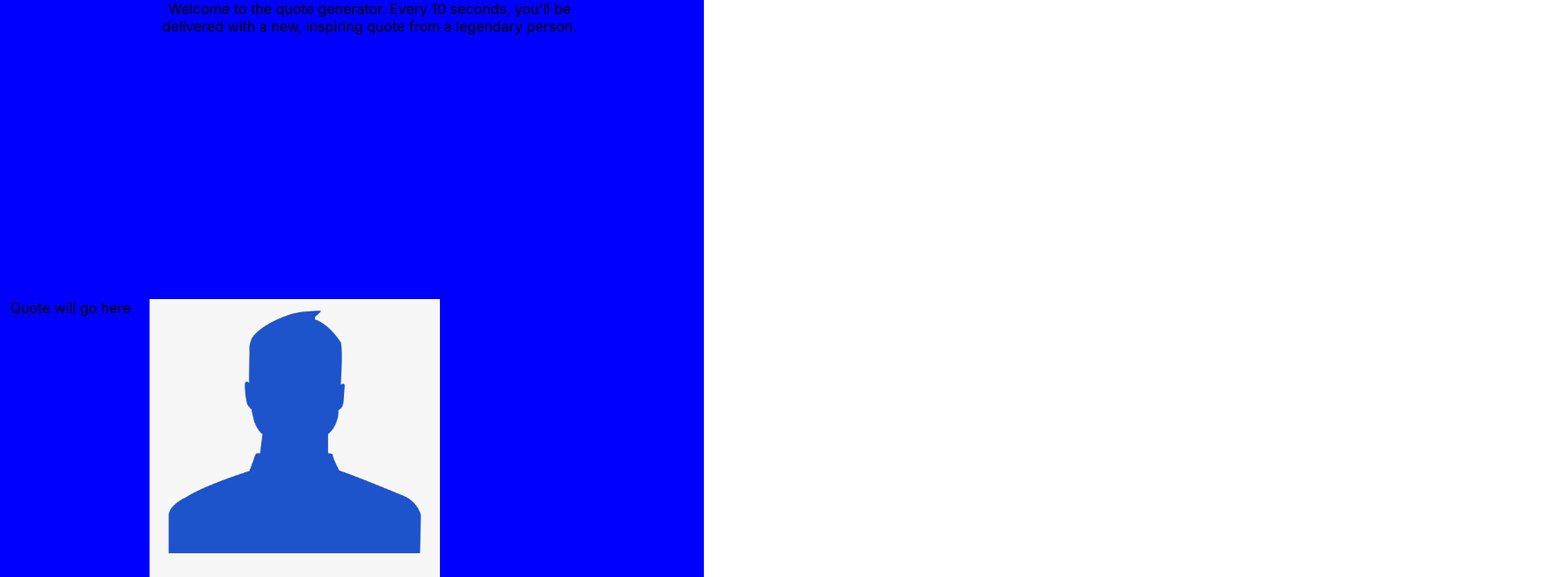
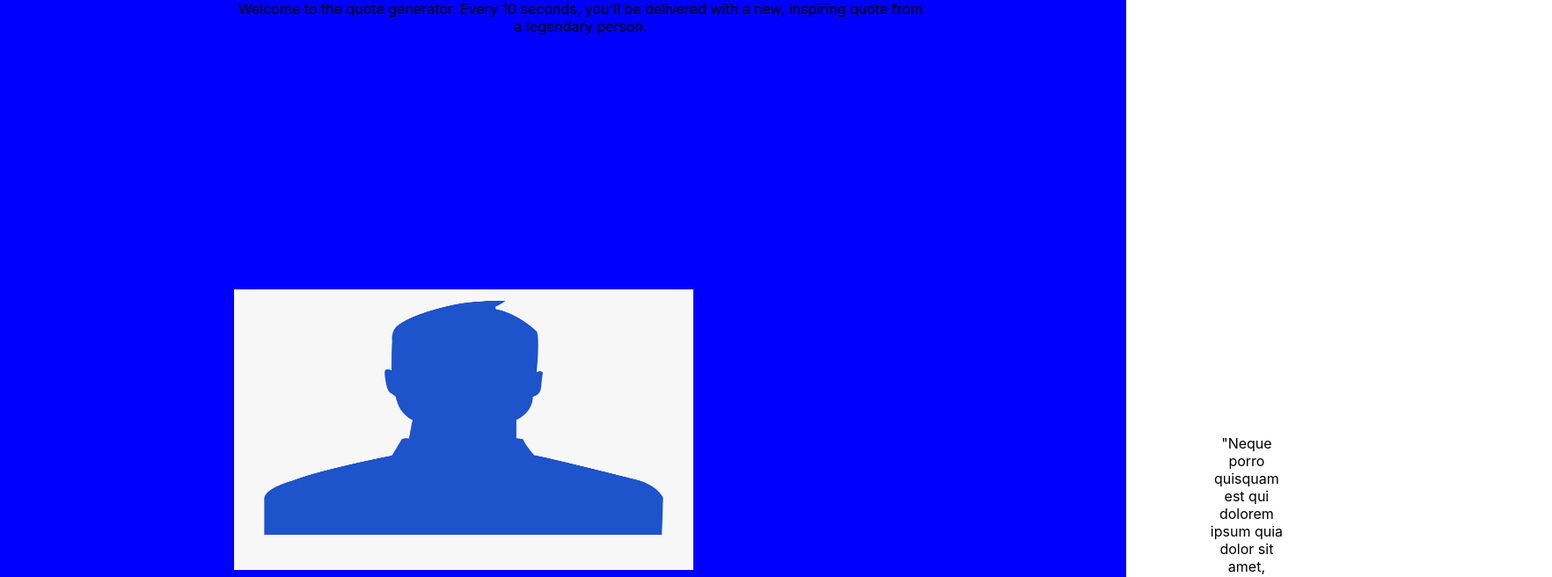
Before and after one commit to Reikon95/quote-generator-react, a React (Create React App) app: page / in a window 1280 px wide. Shown: the top 656 px of the page at 88% size, 1764 px wide, since content can reach past the window. Built offline with nearby package versions, Linux system fonts and the light colour scheme.

Commit message:
removed vh

```diff
--- a/src/App.css
+++ b/src/App.css
@@ -6,8 +6,6 @@
   grid-template-columns: 20% 20% 20% 20% 20%;
   grid-template-rows: 20% 20% 20% 20% 20%;
   background-color: blue;
-  width: 100vh;
-  height: 100vh;
   grid-gap: 10px;
 
 
@@ -31,7 +29,8 @@
 }
 
 .quote {
-  grid-row-start: 3;
+  grid-row: 4/6;
+  grid-column: 10/20;
 
 }
 
--- a/src/App.js
+++ b/src/App.js
@@ -14,7 +14,8 @@ function App() {
         <img src={face} alt=''/>
       </div>
       <div className="quote">
-        Quote will go here
+      "Neque porro quisquam est qui dolorem ipsum quia dolor sit amet, consectetur, adipisci velit..."
+"There is no one who loves pain itself, who seeks after it and wants to have it, simply because it is pain..."
       </div>
         <div className="name">
           Name here
```
